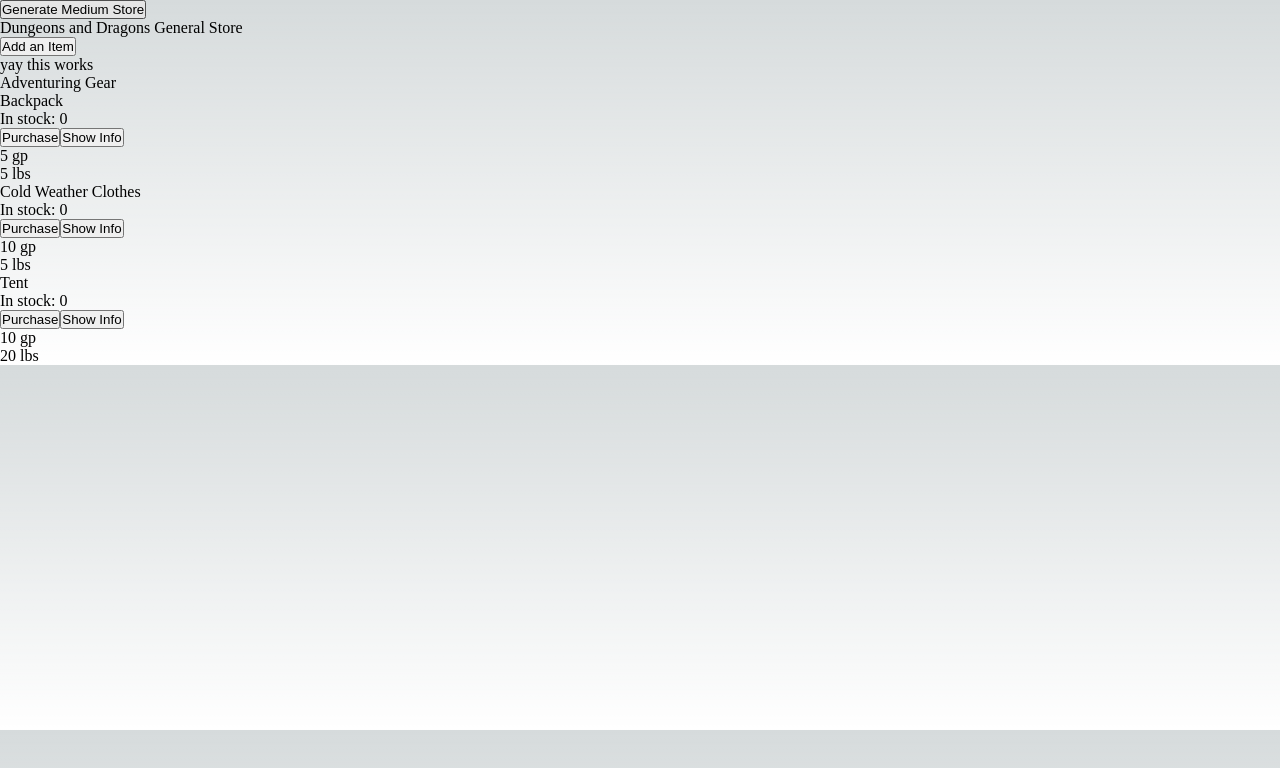
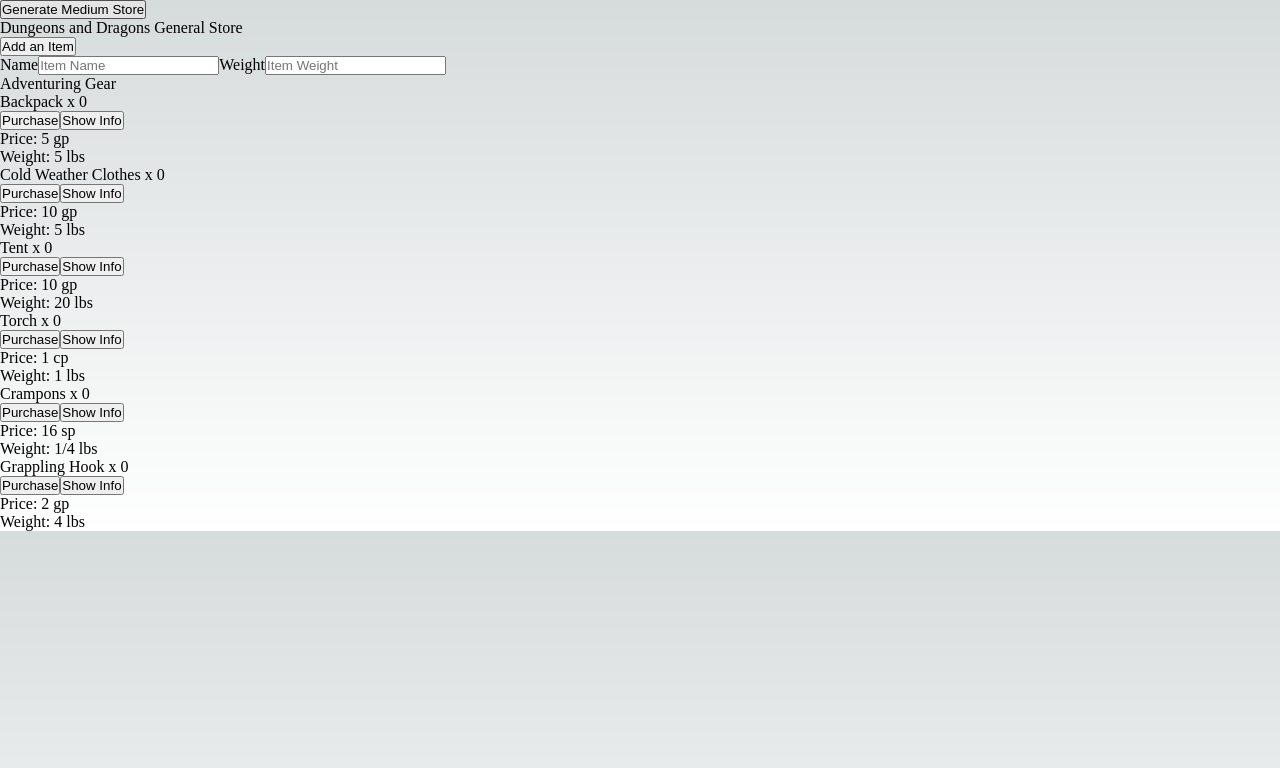
Before and after one commit to ayechanst/dungeons-and-dragons-store, a Next.js app: page / in a window 1280 px wide. Both pictures are taken after a click on the button "Add an Item". Shown: the top 768 px of the page. Built offline with nearby package versions, Linux system fonts and the light colour scheme.

Commit message:
form now displays

```diff
--- a/components/AddItemButton.tsx
+++ b/components/AddItemButton.tsx
@@ -5,6 +5,10 @@ export default function AddItemButton() {
 
   function handleClick() {
     setShowForm(!showForm);
+  }
+
+  function handleSubmit() {
+    console.log('the submit is being handled!');
   }
 
   return (
@@ -17,9 +21,26 @@ export default function AddItemButton() {
         Add an Item
       </button>
       {showForm && (
-        <form>
-          <div>yay this works</div>
-        </form>
+        <div className='fixed insert-0 z-50 flex items-center justify-center'>
+          <div className='bg-white w-1/2 rounded-lg shadow-lg p-8'>
+            <form onSubmit={handleSubmit}>
+              <label>Name</label>
+              <input
+                type='text'
+                name='name'
+                id='name'
+                placeholder='Item Name'
+              ></input>
+              <label>Weight</label>
+              <input
+                type='number'
+                name='weight'
+                id='weight'
+                placeholder='Item Weight'
+              ></input>
+            </form>
+          </div>
+        </div>
       )}
     </div>
   );
--- a/components/MakeItem.tsx
+++ b/components/MakeItem.tsx
@@ -29,8 +29,9 @@ export default function MakeItem({ item }: MakeItemProps) {
   return (
     <div className='bg-fixed m-3 w-212'>
       <div className='bg-parchment-pattern'>
-        <div className='text-lg font-bold'>{item.product}</div>
-        <div>In stock: {item.quantity}</div>
+        <div className='text-lg font-bold'>
+          {item.product} x {item.quantity}
+        </div>
         <div className='flex gap-5'>
           <button
             onClick={handleClick}
@@ -47,8 +48,8 @@ export default function MakeItem({ item }: MakeItemProps) {
             Show Info
           </button>
         </div>
-        <p>{item.price}</p>
-        <p>{item.weight}</p>
+        <p>Price: {item.price}</p>
+        <p>Weight: {item.weight}</p>
         {infoClick && <div>{item.description} </div>}
       </div>
     </div>
--- a/pages/index.tsx
+++ b/pages/index.tsx
@@ -26,7 +26,7 @@ export default function Store() {
       </div>
       <div className='grid grid-cols-3'>
         {/* This is where all the items will render */}
-        <AdveturingGear numOfItems={3} />
+        <AdveturingGear numOfItems={6} />
       </div>
     </div>
   );
```
